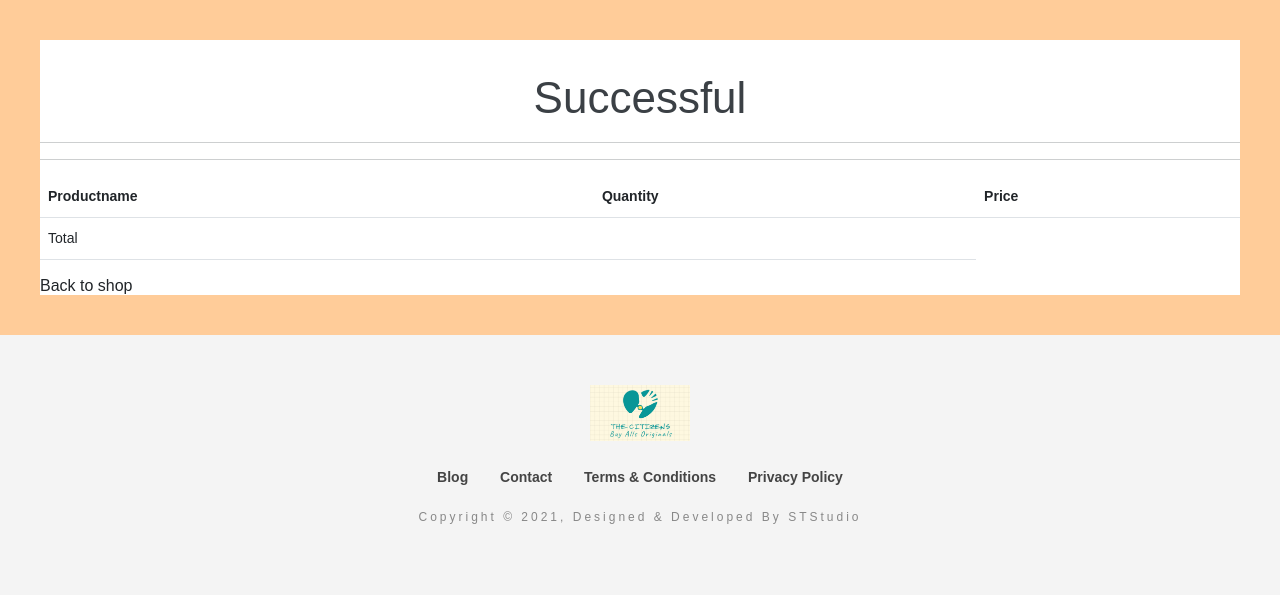
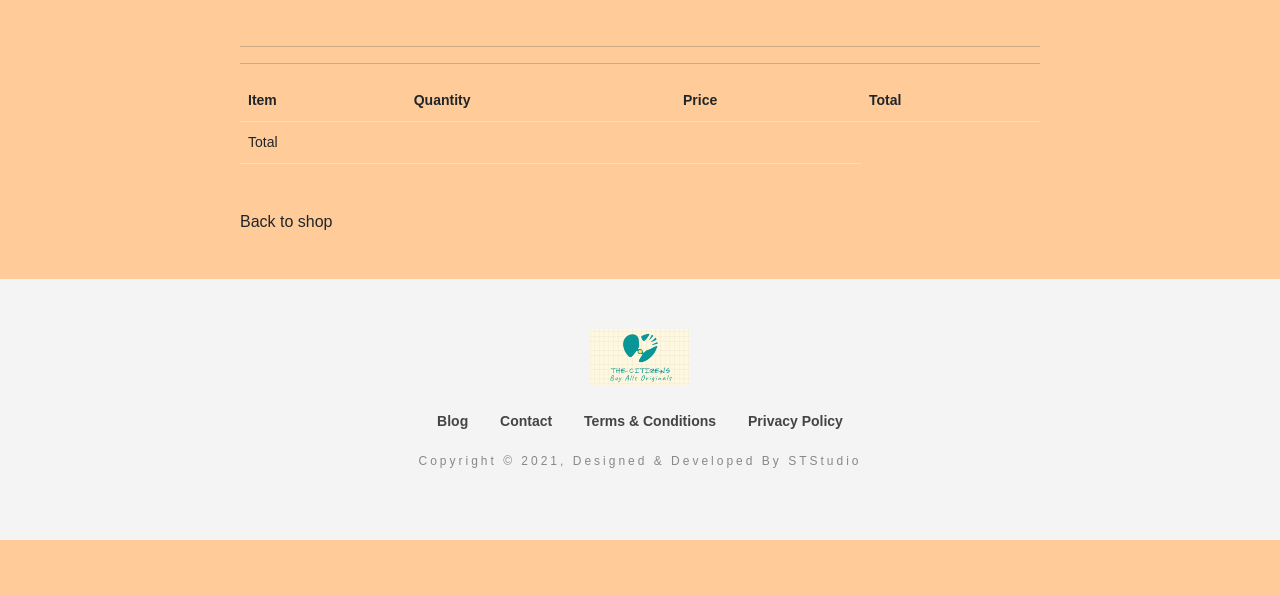
Before and after one commit to NTShopApp/NTshop, a Symfony app: template templates/manager/viewbill.html.twig in a window 1280 px wide. Shown: the part 82-677 px from the top of the page. Run offline with Twig, Linux system fonts and the light colour scheme; the template is opened without the code that fills it, so the values that code supplies are empty; some libraries are stand-ins or nearby versions.

Commit message:
commit 13

```diff
--- a/src/Controller/ManagerController.php
+++ b/src/Controller/ManagerController.php
@@ -120,7 +120,7 @@ class ManagerController extends AbstractController
         $billproduct = $order->billproduct($o);
         $billdetail = $order->billdetail($o);
         return $this->render('manager/viewbill.html.twig', ['brand' => $BR, 'billdetail'=>$billdetail,'billproduct'=>$billproduct,'date'=>$viewdate,
-        'total'=>$total
+        'total'=>$total, 'oid'=>$o
     ]);
     }
     /**
--- a/templates/cart/index.html.twig
+++ b/templates/cart/index.html.twig
@@ -7,7 +7,7 @@
                                    <table class="table">
                                      <tr>
                                         <th>No.</th>
-                                        <th>Productname</th>
+                                        <th>Item</th>
                                          <th>Quantity</th>
                                           <th>Total</th>
                                            <th>Action</th>
--- a/templates/manager/viewbill.html.twig
+++ b/templates/manager/viewbill.html.twig
@@ -9,11 +9,11 @@
         }
 
         article{
+           width : 800px;
             padding-top: 30px;
-            margin: 40px;
+            margin: auto;
             background-color: #fff;
             height: auto;
-
         }
        article h1{
         text-align: center;
@@ -23,19 +23,22 @@
 
 
     </style>
-   <article >
-            <h1>Successful</h1>
+   <article style="background-color:#FFCC99;">
+            {# <h1>Successful</h1> #}
             <hr>
             {% for d in date %}
-              <p> Date : {{d.Date|date('d/m/Y H:i')}}</p>
+              <p style ="margin-top:30px"> Date : {{d.Date|date('d/m/Y H:i')}}</p>
             {% endfor %}
 
             {# <p>{{date}}</p> #}
-            {# <p>Code orders :{{oid}}</p> #}
+            {% for o in oid %}
+              <p>Order's ID :{{o.id}}</p>
+            {% endfor %}
 
-             <div class="infor bg-white ">
+
+             <div class="infor "style="background-color:#FFCC99;">
              {% for u in billdetail %}
-            <p> Customer's Name : {{u.Name}}</p>
+            <p  style ="margin-top:30px; margin-bottom:30px"> Name : {{u.Name}}</p>
              {% endfor %}
 
              </div>
@@ -43,9 +46,11 @@
             <div class="bill">
                 <table class="table">
                 <tr>
-                <th>Productname</th>
+                <th>Item</th>
                 <th>Quantity</th>
                 <th>Price</th>
+                <th>Total</th>
+
 
                 </tr>
                 {% for p in billproduct %}
@@ -53,7 +58,9 @@
 
                  <td>{{p.namepro}}</td>
                 <td>
-                <input id="form1" min="0" name="quantity" value="{{p.Quantity}}" type="number" class="form-control form-control-sm" />
+               <h6 class="mb-0"><span>{{p.Quantity}}</span> </h6>
+                </td>
+                <td><h6 class="mb-0"><span>${{p.price}}</span> </h6>
                 </td>
                 <td>
                 <h6 class="mb-0"><span>${{sum(p.Quantity,p.price)}}</span> </h6>
@@ -63,7 +70,7 @@
 
 
                  <tr>
-                <td colspan="2">Total</td>
+                <td colspan="3">Total</td>
                      {% for t in total %}
                 <td style = "margin-right:30px">${{t.Total}}</td>
                 {% endfor %}
@@ -74,7 +81,7 @@
 
                 </div>
             </div>
-            <h6 class="mb-0"><a href="{{path('app_test')}}" class="text-body">Back to shop <i class="bi bi-box-arrow-left me-2"></i></a></h6>
+            <h6 class="my-5" ><a href="{{path('app_test')}}" class="text-body">Back to shop <i class="bi bi-box-arrow-left me-2"></i></a></h6>
 
         </article>
 
```
Also changed, not shown: templates/cart/bill.html.twig (+19 -14 lines).
